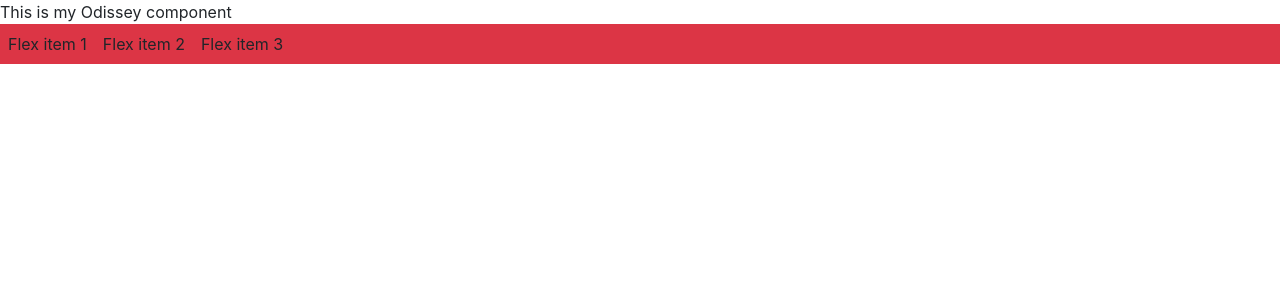
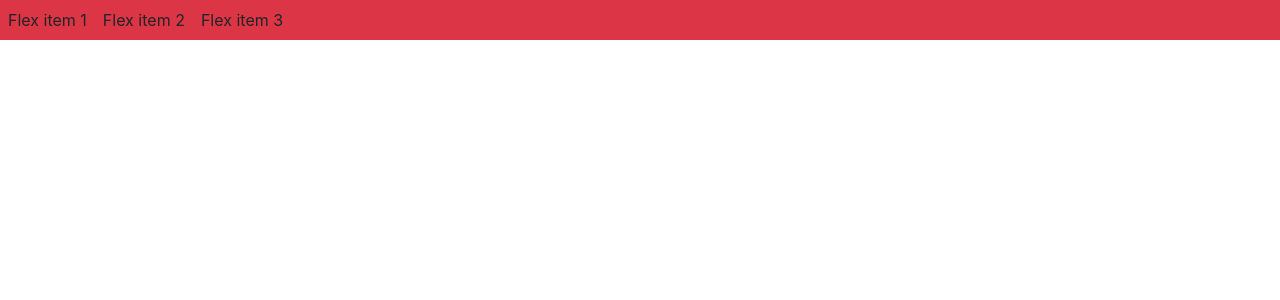
Before and after one commit to flohms18/odissey-ml, a Vue app: page / in a window 1280 px wide. Shown: the top 300 px of the page. Built offline with nearby package versions, Linux system fonts and the light colour scheme.

Commit message:
New Header and Footer

```diff
--- /dev/null
+++ b/src/components/Footer.vue
@@ -0,0 +1,2 @@
+<template>
+</template>
--- /dev/null
+++ b/src/components/Header.vue
@@ -0,0 +1 @@
+<template></template>
--- a/src/components/Odissey.vue
+++ b/src/components/Odissey.vue
@@ -1,3 +1,9 @@
+<script setup>
+import Header from './Header.vue';
+
+
+</script>
+
 <template>
-    This is my Odissey component
+    <Header></Header>
 </template>
```
